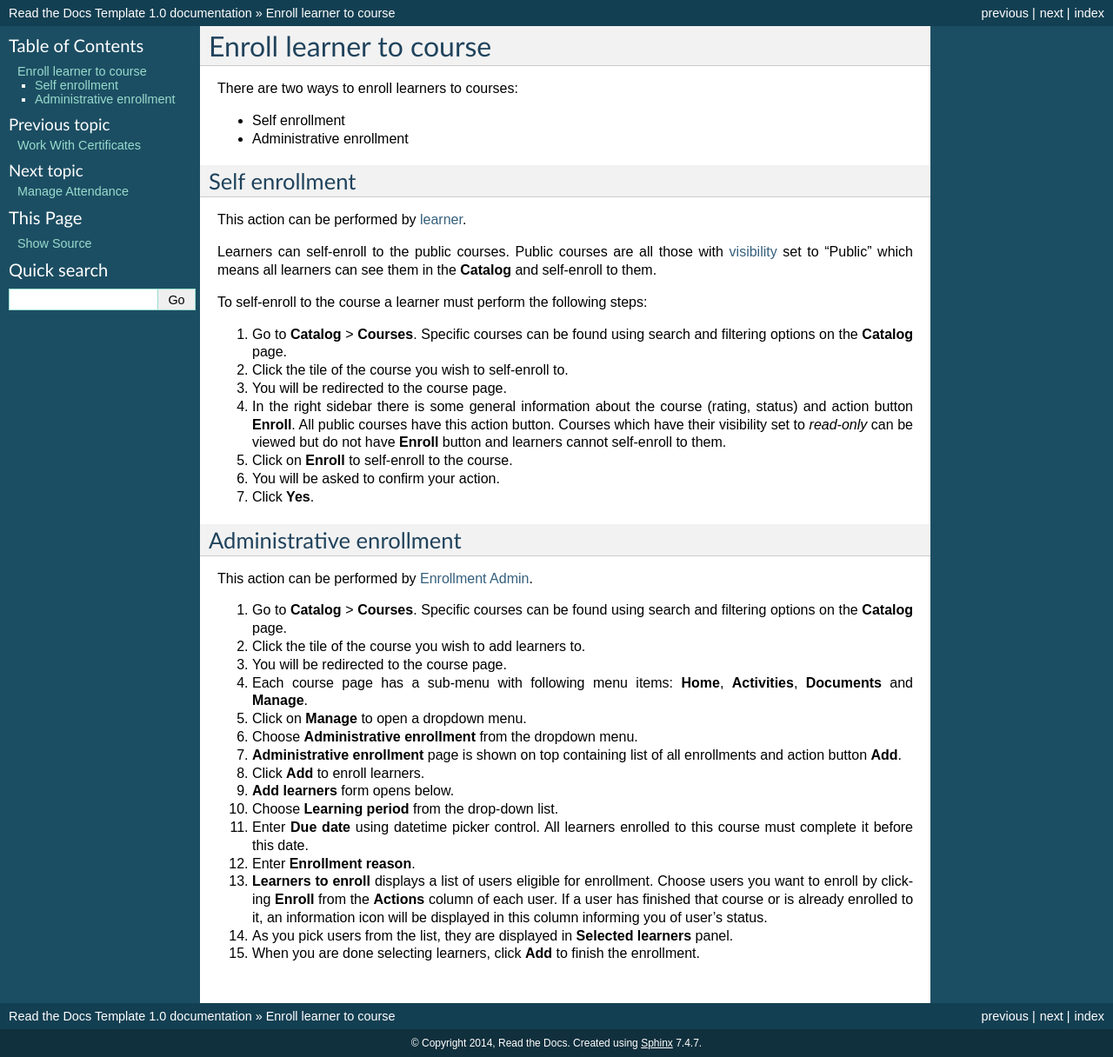
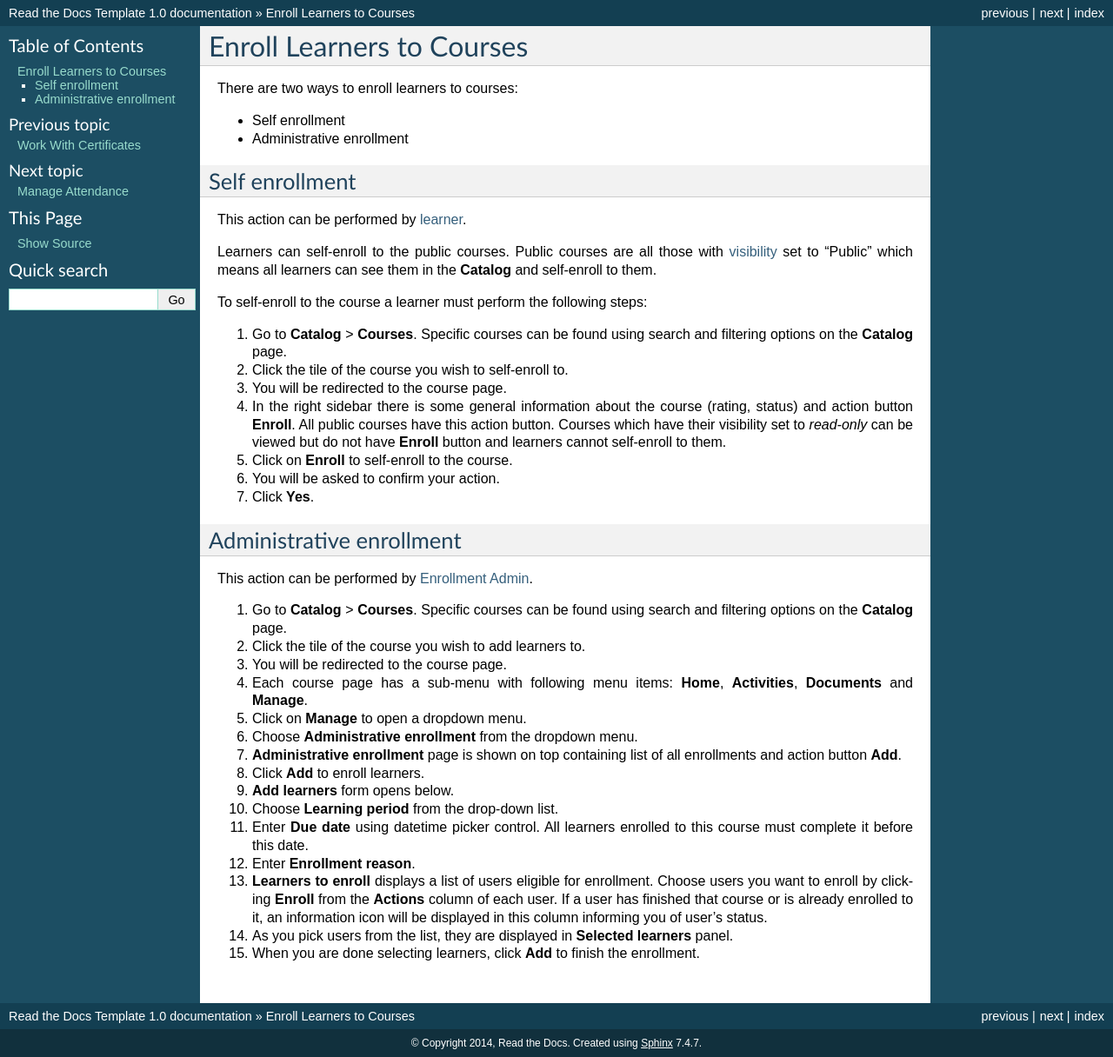
Before and after one commit to pslisko/performa365docs, a Sphinx documentation site: the page built from docs/howto/enroll_learner_to_course.rst, in a window 1280 px wide. Shown: the whole page at 87% size. Built offline with Sphinx 7.4.7, drawn with Linux system fonts in a browser that asks for light colours; pages that are not in the unit, such as notebooks, are missing from menus.

Commit message:
Update enroll_learner_to_course.rst

```diff
--- a/docs/howto/enroll_learner_to_course.rst
+++ b/docs/howto/enroll_learner_to_course.rst
@@ -1,7 +1,7 @@
 .. _enroll_learner_to_course:
 
-Enroll learner to course
-========================
+Enroll Learners to Courses
+==========================
 
 There are two ways to enroll learners to courses:
 
```
